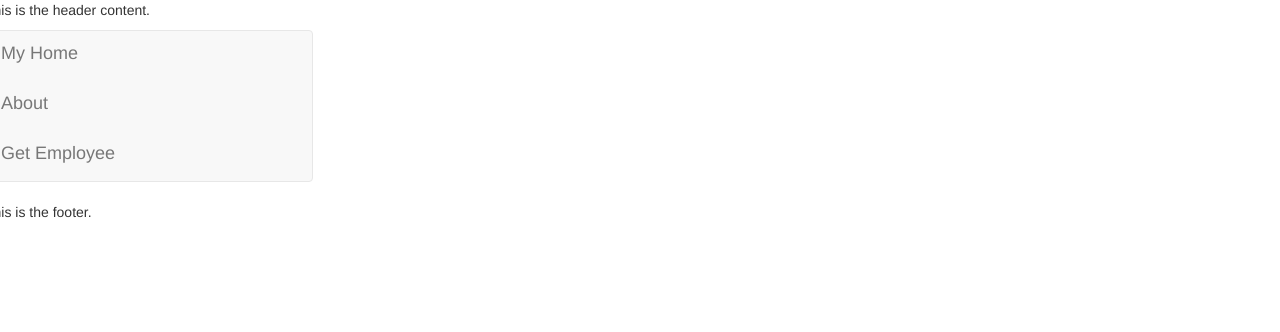
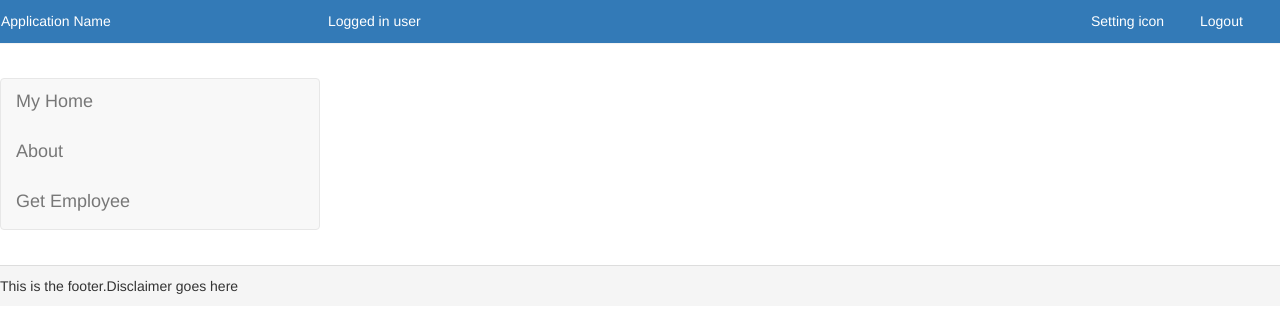
Before and after one commit to PankajLala/navigationsample, a website: page index.html at #/about in a window 1280 px wide. Shown: the top 332 px of the page. Drawn offline with nearby package versions, Linux system fonts and the light colour scheme; some packages are replaced by stand-ins of ours.

Commit message:
some css to make it sensible

```diff
--- a/index.html
+++ b/index.html
@@ -10,8 +10,8 @@
 </head>
 <body ng-app="routeApp">
 
-  <div ui-view="header" class="row"></div>
-  <div class="row">
+  <div ui-view="header" class="row panel panel-primary"></div>
+  <div class="row panel-body">
     <div class="col-md-3" ui-view="content"></div>
     <div class="col-md-8" ui-view="tabContent"></div>
   </div>
--- a/sample.css
+++ b/sample.css
@@ -18,4 +18,10 @@
     padding-top: 12px;
     padding-bottom: 12px;
   }
+  .panel-heading {
+    background-image: none;
+    background-color: grey;
+    color: white;
+
 }
+}
--- a/templates/partials/footer.html
+++ b/templates/partials/footer.html
@@ -1 +1 @@
-<p>This is the footer.</p>
+<p class="panel-footer">This is the footer.Disclaimer goes here</p>
--- a/templates/partials/header.html
+++ b/templates/partials/header.html
@@ -1,2 +1,6 @@
-
-<p>This is the header content.</p>
+<div class="row panel-heading  background-color: grey;" >
+  <div class="col-md-3">Application Name</div>
+  <div class="col-md-7">Logged in user</div>
+  <div class="col-md-1">Setting icon</div>
+  <div class="col-md-1">Logout</div>
+</div>
```
